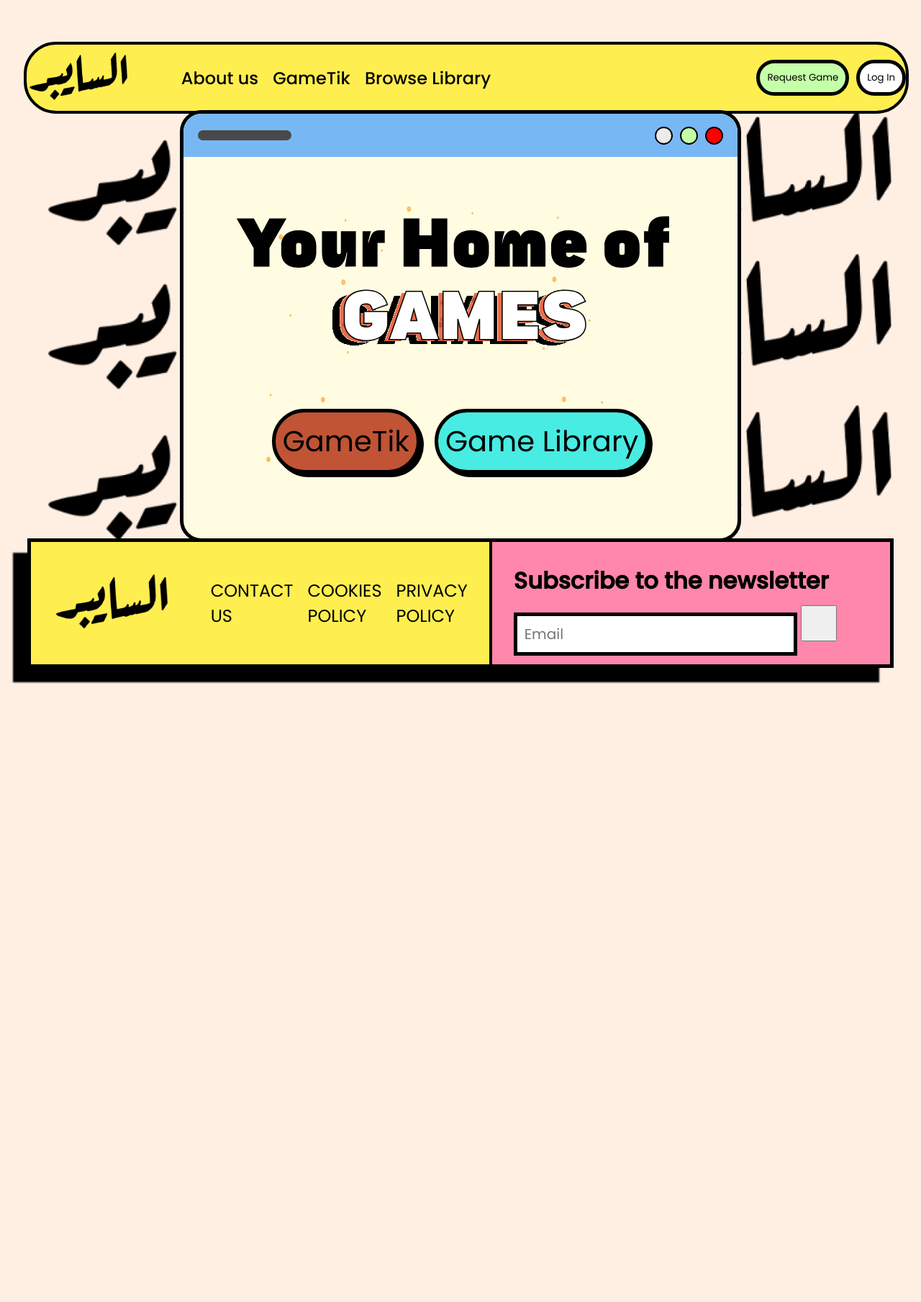
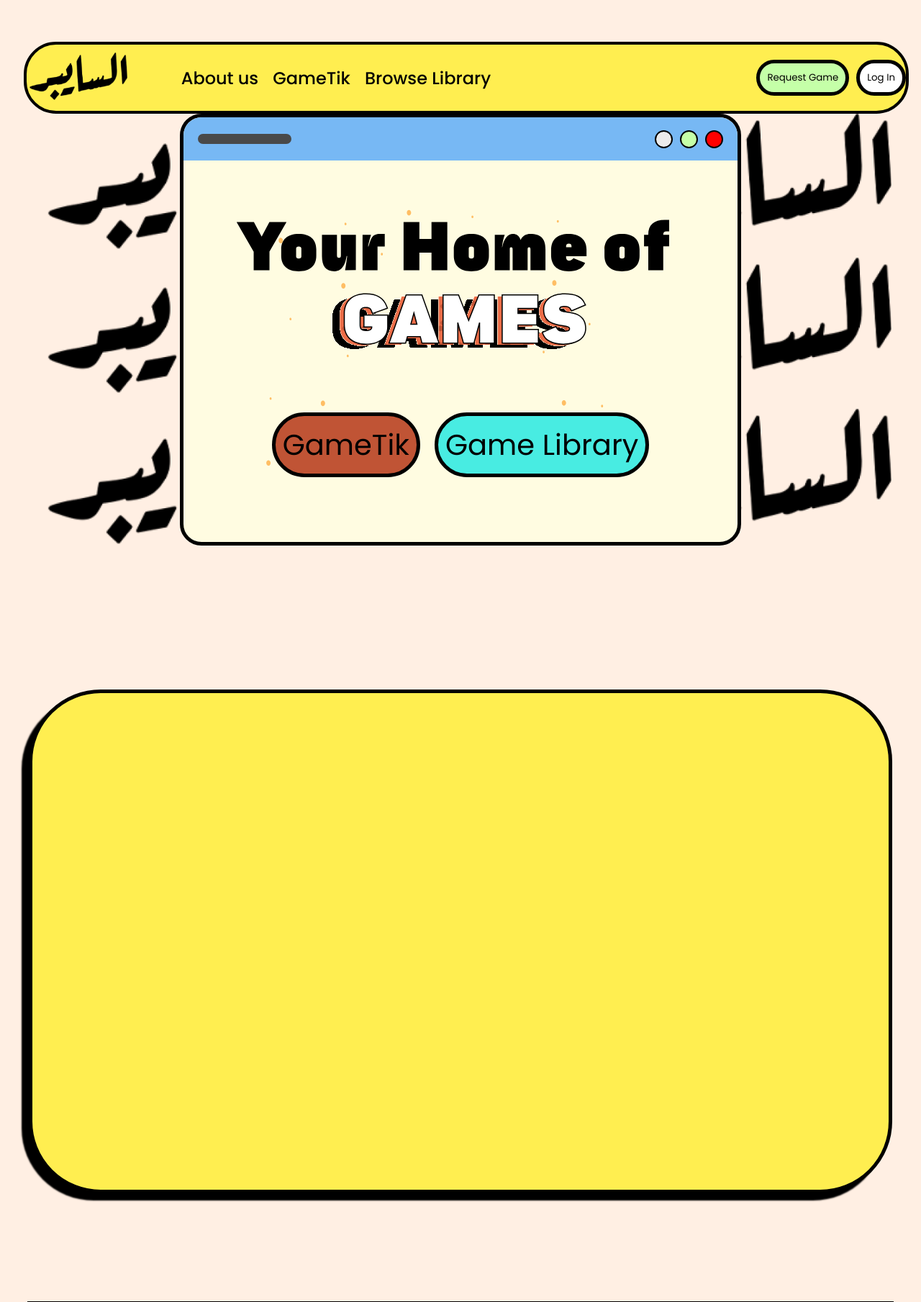
Before and after one commit to ahmedzaghloul27/Cyber-Website, a PHP site: page /homepage.html in a window 1280 px wide. Shown: the top 1809 px of the page at 72% size. Before the commit the page ends 950 px from the top, so only its background shows below. Run offline with PHP 8.4, Linux system fonts and the light colour scheme; some libraries are stand-ins or nearby versions.

Commit message:
added effects to div 1 button and added div 2 and screen class for all screens

```diff
--- a/general.css
+++ b/general.css
@@ -29,7 +29,7 @@ ul{
 
 
 header {
-    position: fixed;
+    position: absolute;
     width: 100%;
     padding: 25px;
 }
--- a/homepage.css
+++ b/homepage.css
@@ -94,17 +94,19 @@
     }
 }
 
-
-.div-one{
-    height: 80vh;
+.screen{
+    height: 100vh;
     display: flex;
     align-items: center;
     justify-content: center;
-    padding-top:250px;
     margin-bottom: 100px;
 }
+
+.div-one{
+    padding-top:100px;
+}
 .home-window{
-    animation: home-window 3s ease-in forwards;
+    animation: home-window 3s ease-out forwards;
     background: #FFFCE1;
     height: 600px;
     width: 780px;
@@ -172,16 +174,23 @@
     top:350px ;
 }
 .home-window-buttons button{
+    position: relative;
     font-size: 40px !important;
     padding: 10px;
     border-radius: 50px;
     border: 5px solid black;
     background: white;
-    box-shadow: 5px 5px 0px black ;
+    margin-bottom: auto;
+    left: 0px;
+    top: 0px;
 }
 .home-window-buttons button:hover{
+    top: -5px;
+    left: -5px;
+    transition: all .5s;
     background: darkgrey;
-    transition: background .5s;
+    box-shadow: 5px 5px 0px black ;
+
 }
 .home-window-buttons .button1{
     background: #C05435;
@@ -203,12 +212,7 @@
     position: absolute;
     left: 350px;
     height: 200px;
-    transition: top 1s;
 }
-
-
-
-
 .home-window-bg .img1{
     animation: img1 2s ease-in-out forwards;
 }
@@ -227,3 +231,12 @@
 .home-window-bg .img6{
     animation: img6 2s ease-in-out forwards;
 }
+
+.div-two{
+    width: 1200px;
+    height: 700px;
+    background: var(--bg-color);
+    border: 5px solid;
+    border-radius: 100px;
+    box-shadow: -10px 10px 2px black;
+}
--- a/homepage.html
+++ b/homepage.html
@@ -29,7 +29,7 @@
             </div>
         </div>
     </header>
-    <div class="div-one">
+    <div class="screen div-one">
         <div class="home-window-bg">
             <img class="img1" src="Images/logo.png" alt="el-cyber">
             <img class="img2" src="Images/logo.png" alt="el-cyber">
@@ -57,6 +57,11 @@
 
         </div>
     </div>
+    <div class="screen">
+        <div class="div-two">
+
+        </div>
+    </div>
     <footer>
         <div class="footer-left-side">
             <img src="Images/logo.png" alt="">
```
